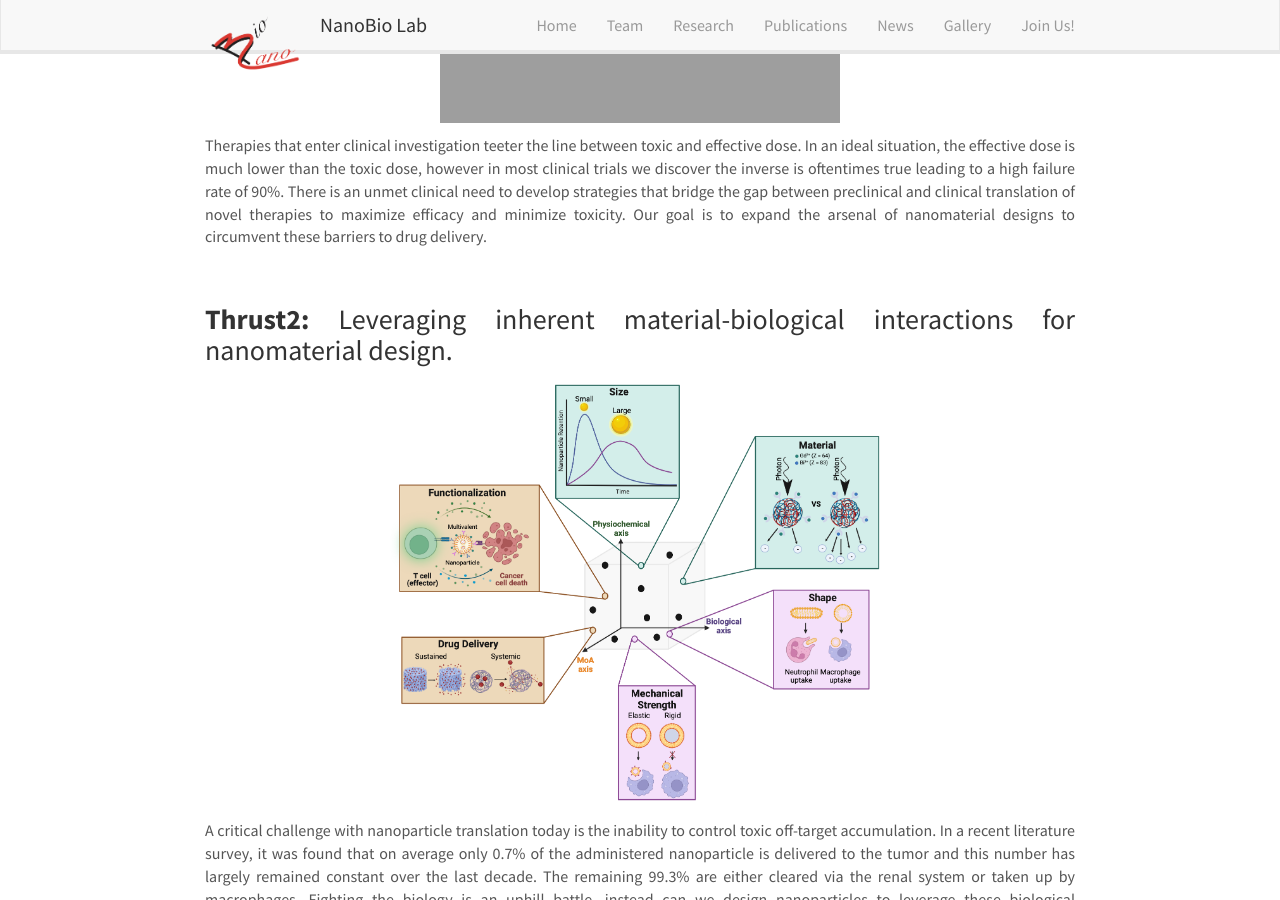
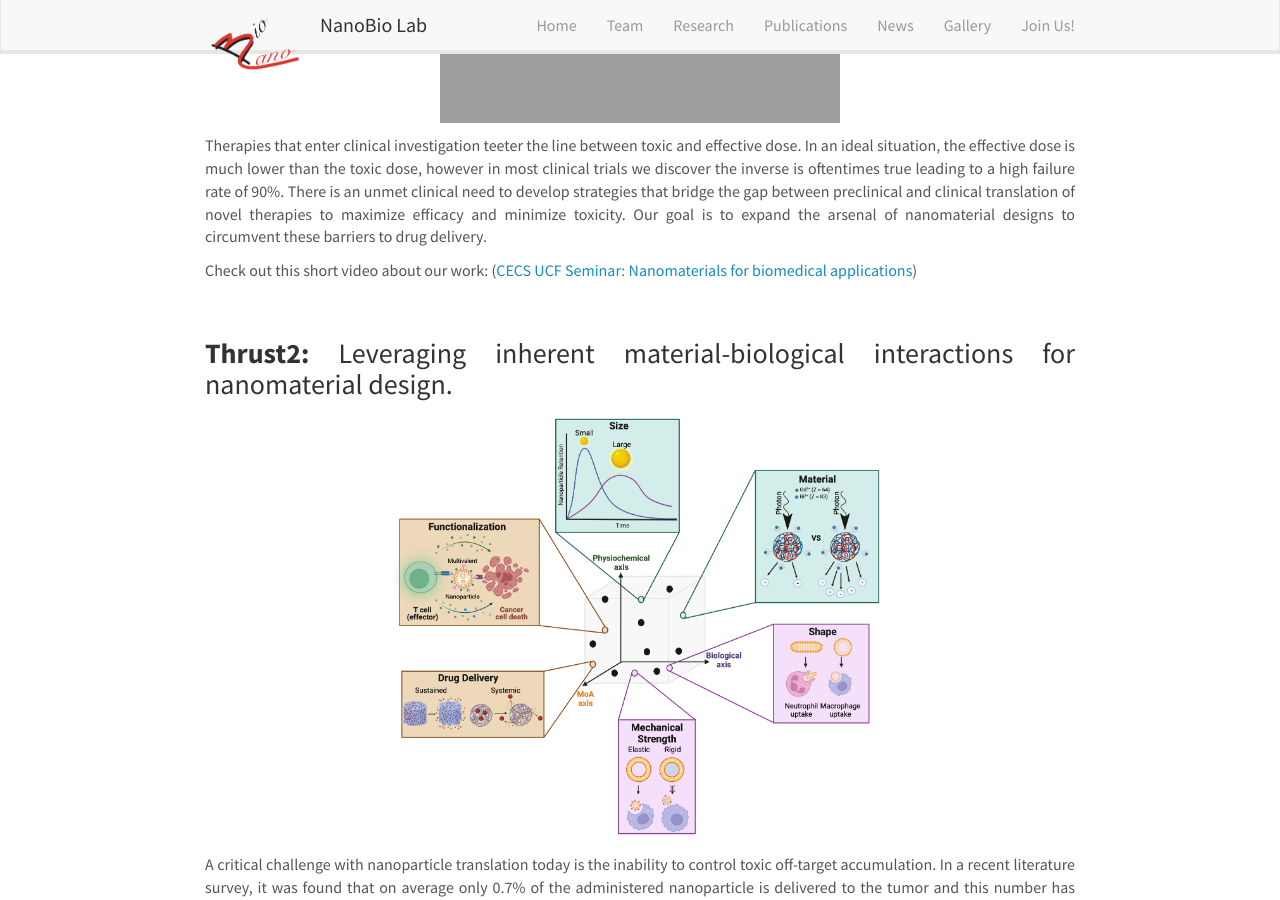
Before and after one commit to needabrown/nanobiosite, a Jekyll site: the page built from _pages/research.md, in a window 1280 px wide and 900 px high, scrolled down 404 px. Built offline with Jekyll 4.4.1, drawn with Linux system fonts in a browser that asks for light colours; nearby versions of some CDN libraries.

Commit message:
Update research_CECS video.md

```diff
--- a/_pages/research.md
+++ b/_pages/research.md
@@ -19,6 +19,8 @@ permalink: /research/
 
 Therapies that enter clinical investigation teeter the line between toxic and effective dose. In an ideal situation, the effective dose is much lower than the toxic dose, however in most clinical trials we discover the inverse is oftentimes true leading to a high failure rate of 90%. There is an unmet clinical need to develop strategies that bridge the gap between preclinical and clinical translation of novel therapies to maximize efficacy and minimize toxicity. Our goal is to expand the arsenal of nanomaterial designs to circumvent these barriers to drug delivery.
 
+Check out this short video about our work: ([CECS UCF Seminar: Nanomaterials for biomedical applications](https://www.youtube.com/watch?v=5MY2A00foQI))
+
 &nbsp;
 
 ### <b>Thrust2:</b> Leveraging inherent material-biological interactions for nanomaterial design.
```
